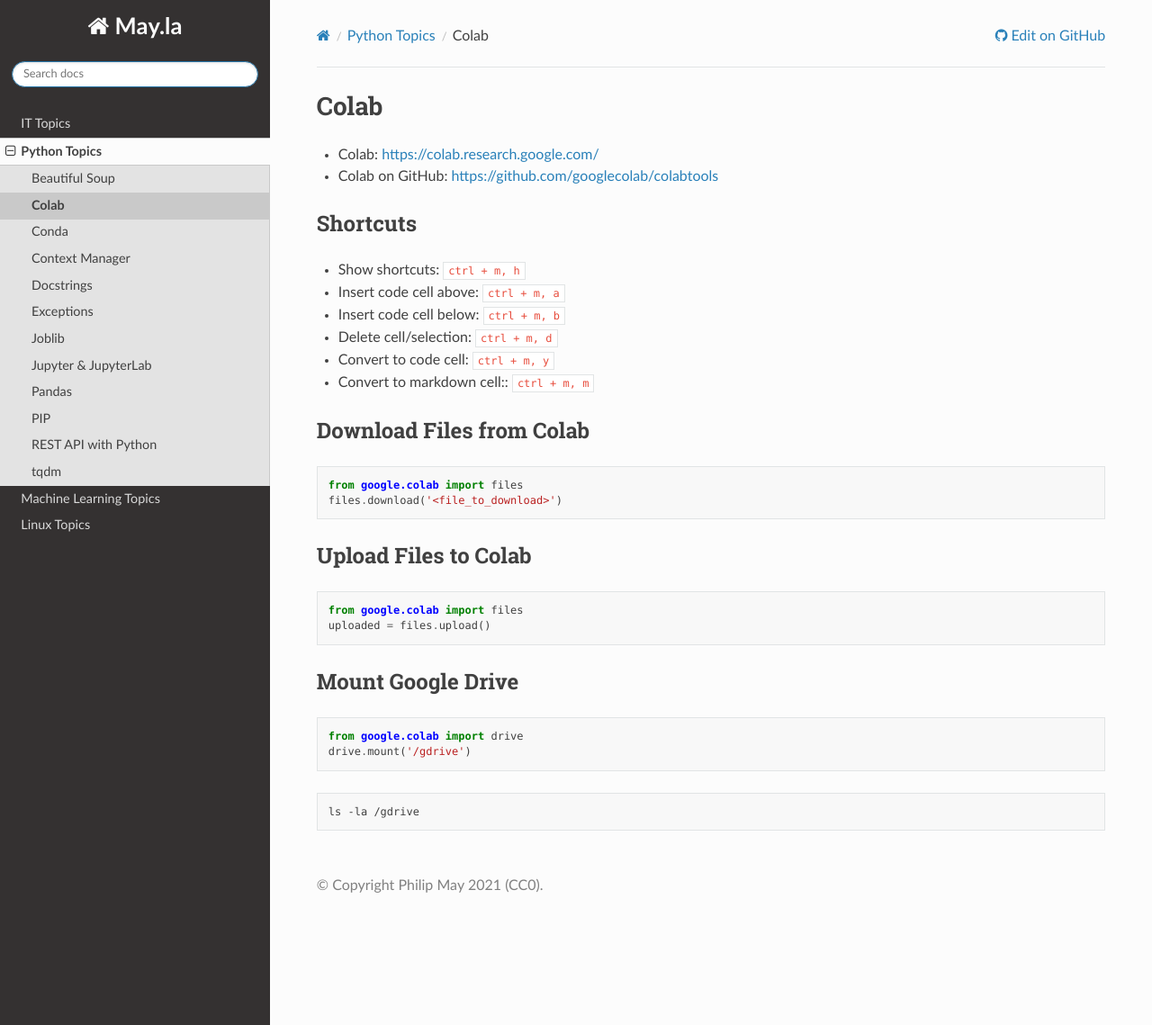
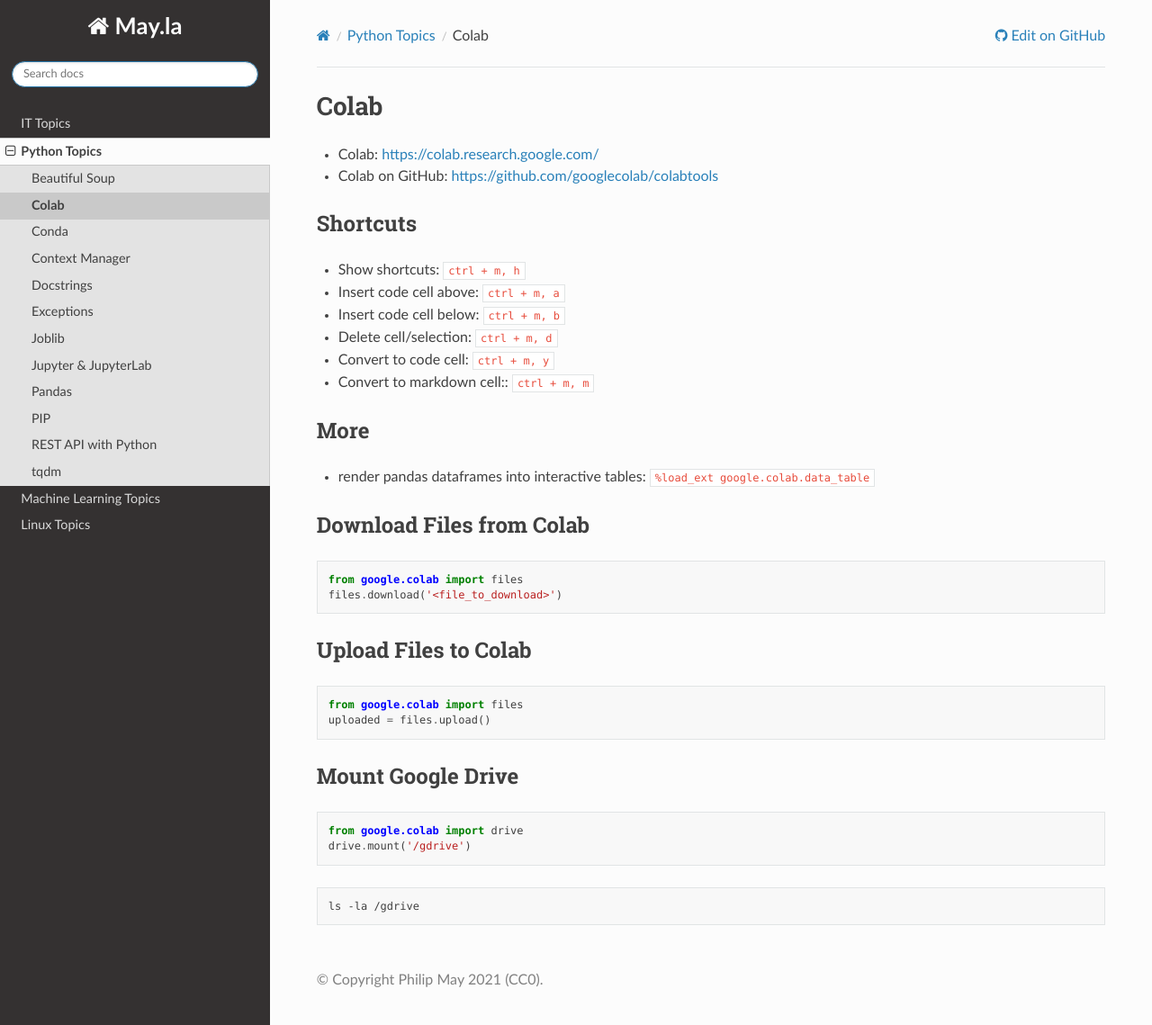
Before and after one commit to PhilipMay/May.la, a Sphinx documentation site: the page built from source/py/colab.md, in a window 1280 px wide and 1139 px high. Shown: the whole window at 90% size. Built offline with Sphinx 7.4.7 and the Read the Docs theme 2.0.0, drawn with Linux system fonts in a browser that asks for light colours.

Commit message:
Update colab.md

````diff
--- a/source/py/colab.md
+++ b/source/py/colab.md
@@ -9,6 +9,9 @@
 - Delete cell/selection: `ctrl + m, d`
 - Convert to code cell: `ctrl + m, y`
 - Convert to markdown cell:: `ctrl + m, m`
+
+## More
+- render pandas dataframes into interactive tables: `%load_ext google.colab.data_table`
 
 ## Download Files from Colab
 ```python
````
